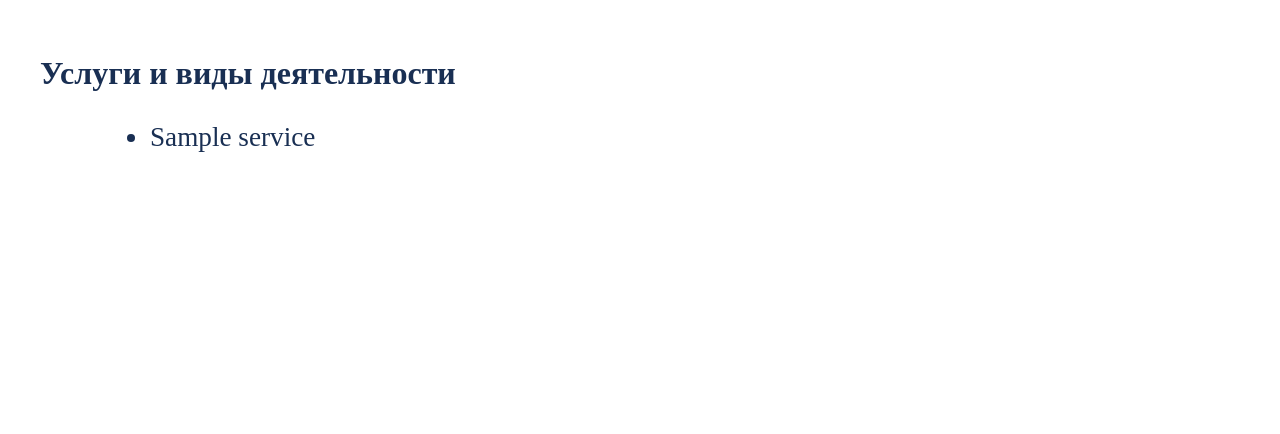
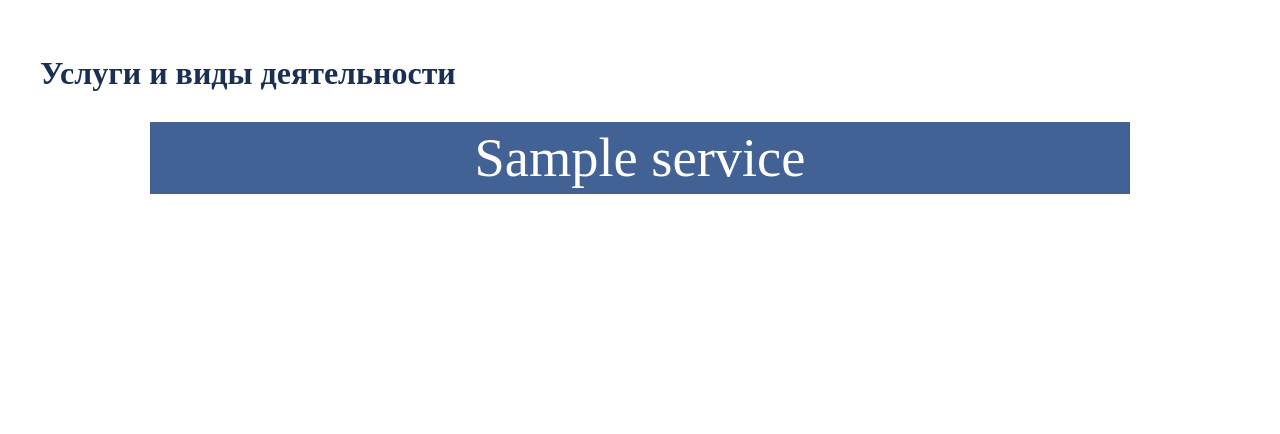
Before and after one commit to Ashuck/site_stimul, a Django app: page /services in a window 1280 px wide. Shown: the part 129-563 px from the top of the page. Run offline with Django 4.2, Linux system fonts and the light colour scheme; tables that the repository leaves empty hold one stand-in row (values such as "Sample post").

Commit message:
return services

```diff
--- a/main_site/static/main.css
+++ b/main_site/static/main.css
@@ -239,7 +239,7 @@ nav > div {
     margin: 10px;
 }
 
-/* .service-wrap {
+.service-wrap {
     display: block;
     margin: 10px;
     width: 100%;
@@ -251,7 +251,7 @@ nav > div {
     width: 97%;
     background-color: rgb(66, 98, 149);
     display: block;
-} */
+}
 
 .service-text {
     text-align: center;
--- a/main_site/static/suppliers_detail.js
+++ b/main_site/static/suppliers_detail.js
@@ -0,0 +1,5 @@
+function switchDetail(e){
+
+    let popupLaer = document.getElementById("popup");
+    popupLaer.classList.remove("hide");
+};
--- a/main_site/templates/services.html
+++ b/main_site/templates/services.html
@@ -1,7 +1,7 @@
 {% extends 'base.html' %}
 {% block content %}
 <h1>Услуги и виды деятельности</h1>
-<!-- <div class="services-list">
+<div class="services-list">
     {% for service in services %}
     <div class="service-wrap">
         <div class="service">
@@ -11,10 +11,10 @@
         </div>
     </div>
     {% endfor %}
-</div> -->
-<ul class="services-list">
+</div>
+<!-- <ul class="services-list">
     {% for service in services %}
     <li>{{ service }}</li>
     {% endfor %}
-</ul>
+</ul> -->
 {% endblock %}
```
